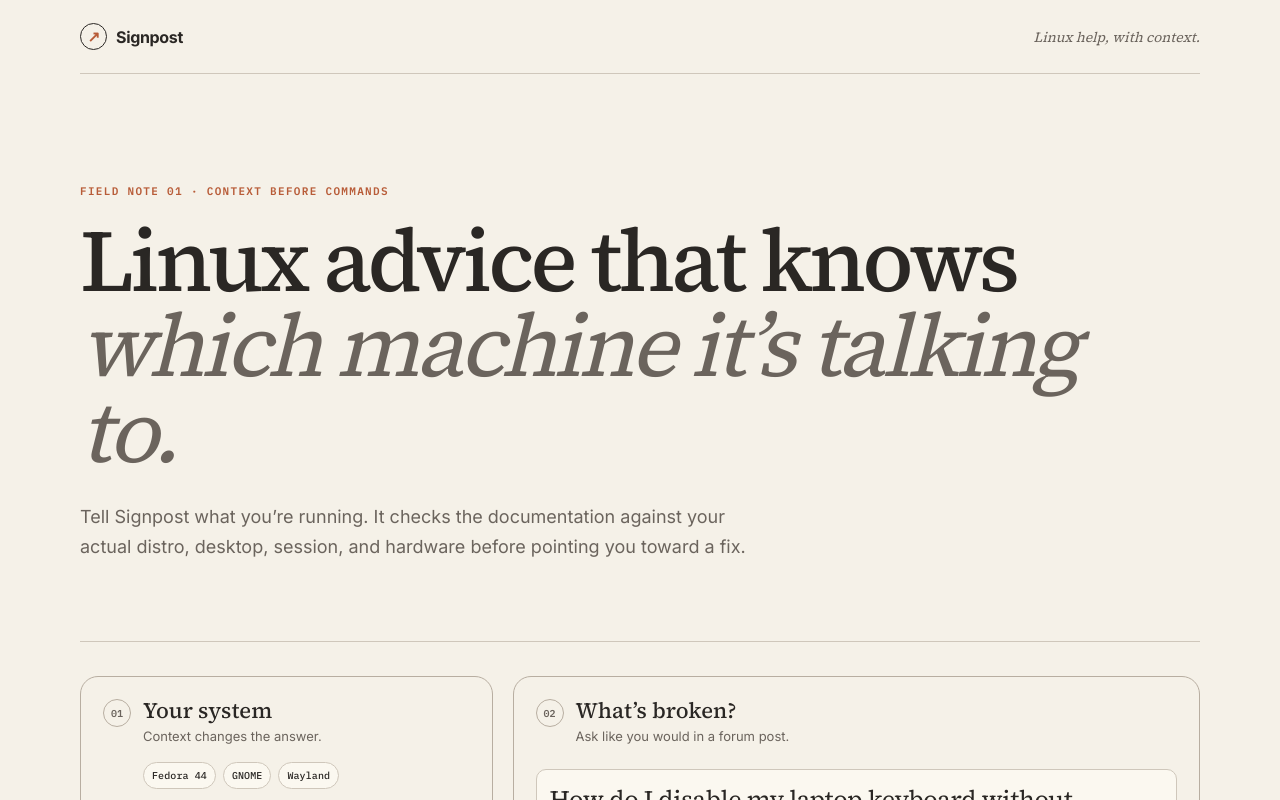
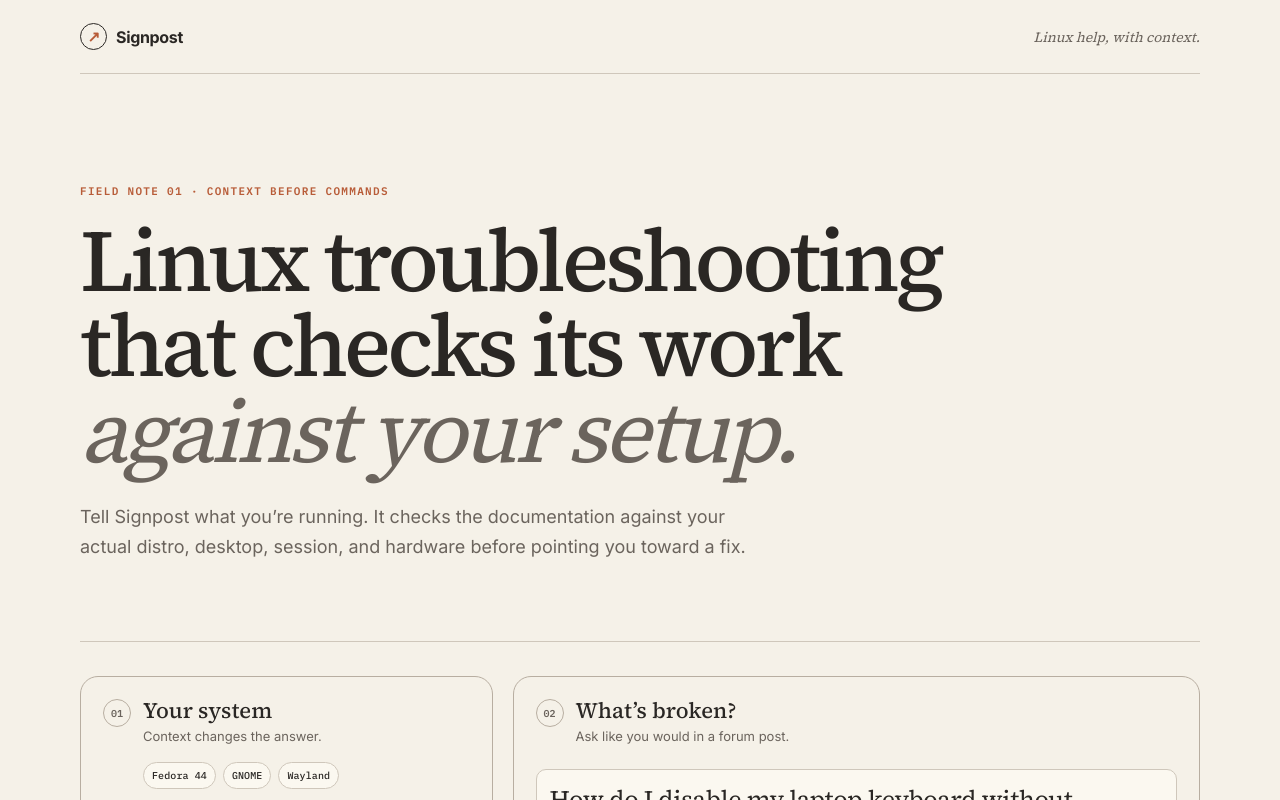
Before and after one commit to miflow13/signpost, a Next.js app: page / in a window 1280 px wide. Shown: the top 800 px of the page. Built offline with nearby package versions, Linux system fonts and the light colour scheme.

Commit message:
style: refine Signpost hero headline

```diff
--- a/app/page.tsx
+++ b/app/page.tsx
@@ -129,7 +129,7 @@ export default function Home() {
 
       <section className="hero">
         <div className="eyebrow">FIELD NOTE 01 · CONTEXT BEFORE COMMANDS</div>
-        <h1>Linux advice that knows<br/><span>which machine it’s talking to.</span></h1>
+        <h1>Linux troubleshooting that checks its work <span>against your setup.</span></h1>
         <p>
           Tell Signpost what you’re running. It checks the documentation against your actual
           distro, desktop, session, and hardware before pointing you toward a fix.
```
